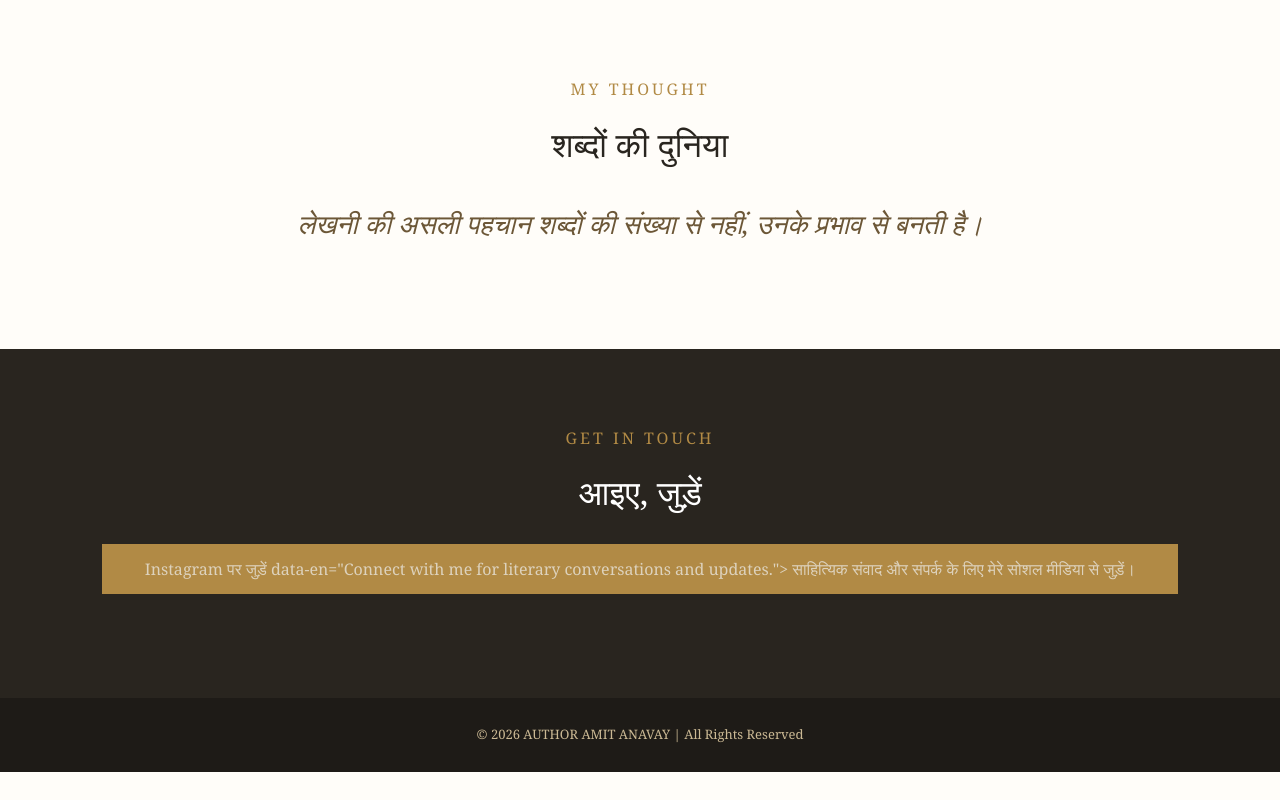
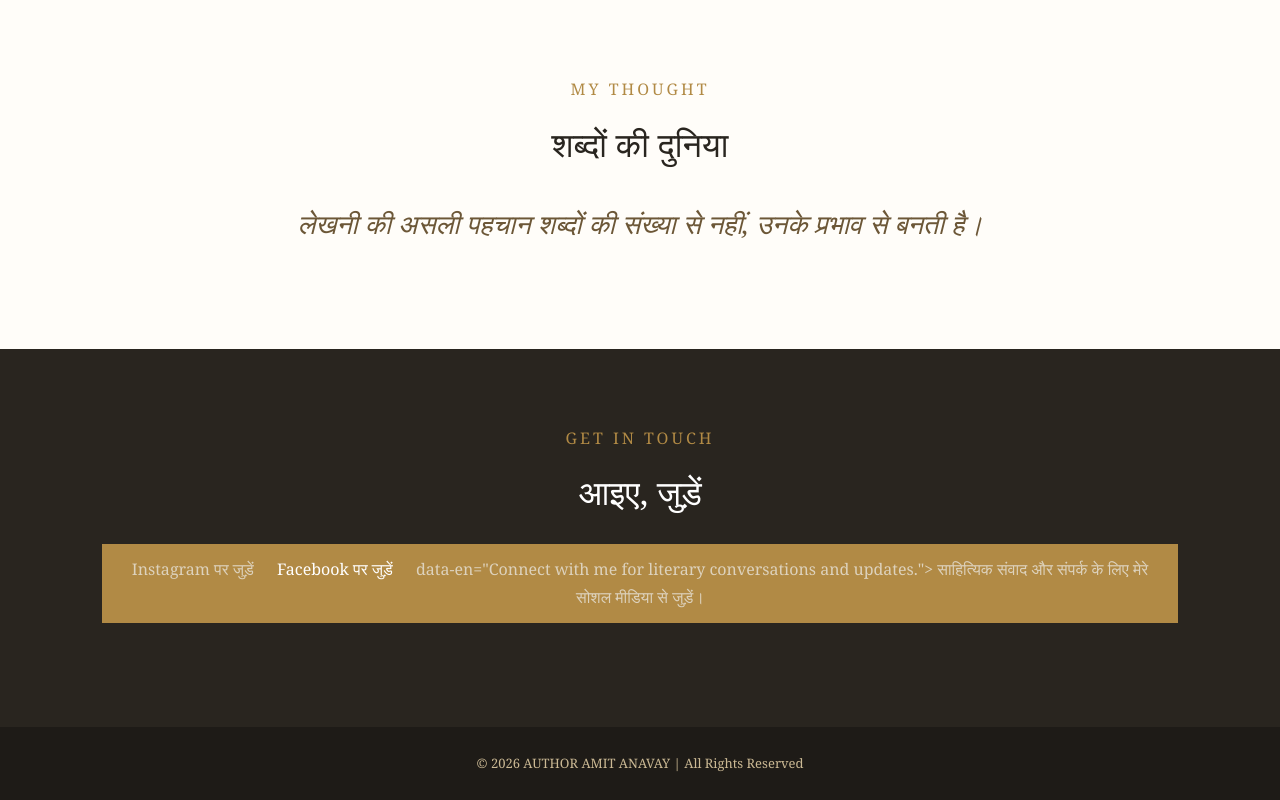
Before and after one commit to anavayamit-author/Amit-Anavay-, a plain HTML site: page index.html in a window 1280 px wide. Shown: the part 2836-3636 px from the top of the page. Before the commit the page ends 3608 px from the top, so only its background shows below. Drawn offline with Linux system fonts and the light colour scheme.

Commit message:
Update index.html

```diff
--- a/index.html
+++ b/index.html
@@ -147,6 +147,11 @@ data-en="A writer is remembered not by the number of words, but by the impact th
 target="_blank" class="btn">
 Instagram पर जुड़ें
 </a>
+  <a href="https://www.facebook.com/share/1bxBXkwkJY/"
+target="_blank"
+class="btn">
+Facebook पर जुड़ें
+  </a>
 data-en="Connect with me for literary conversations and updates.">
 साहित्यिक संवाद और संपर्क के लिए मेरे सोशल मीडिया से जुड़ें।
 </p>
```
